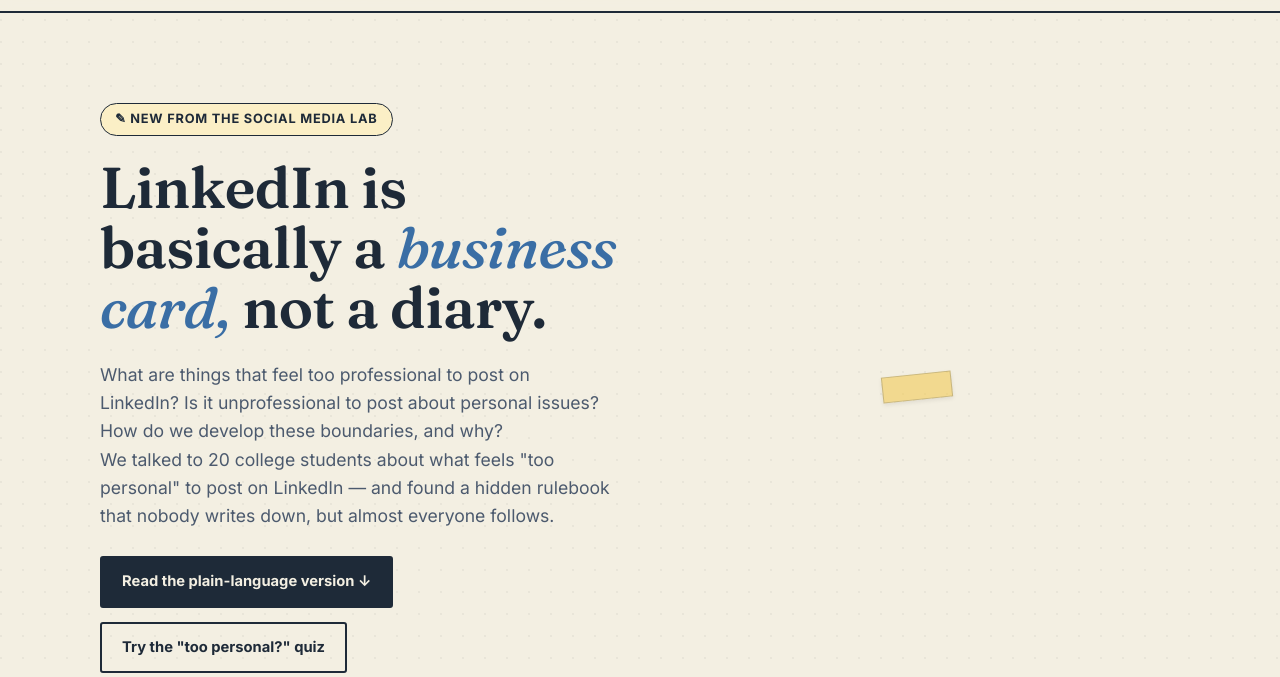
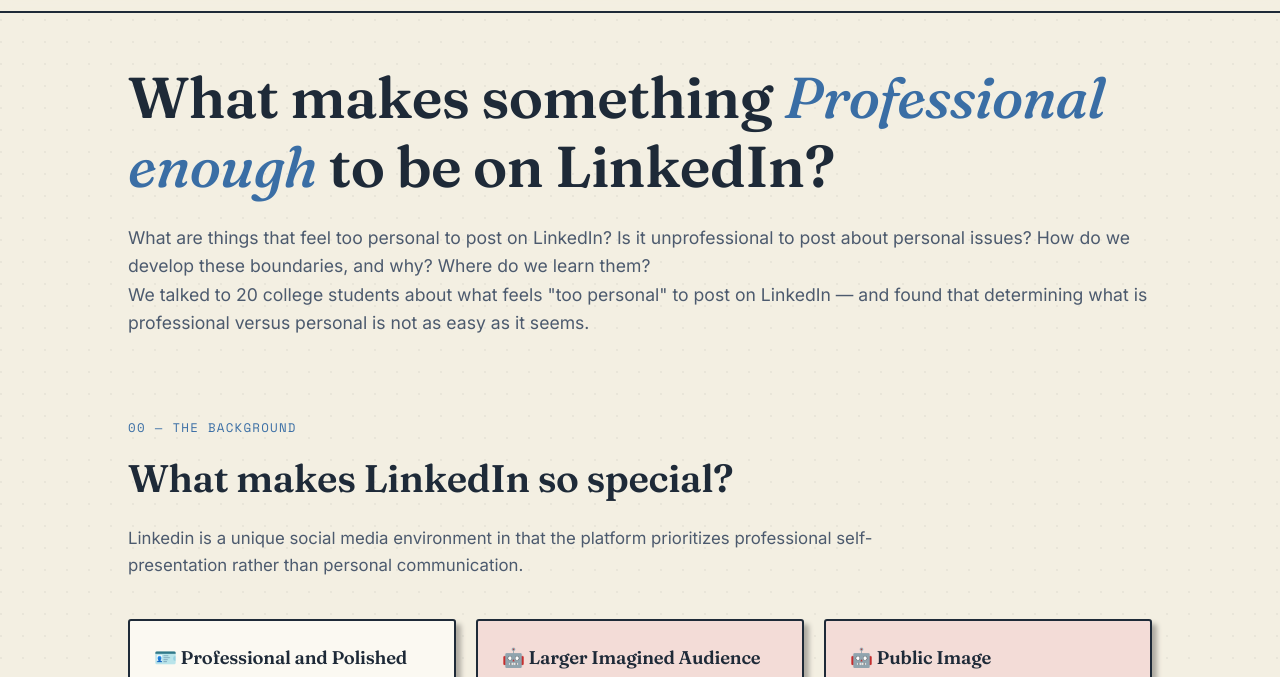
Before and after one commit to haesookim/linkedin-self-disclosure, a plain HTML site: page index.html in a window 1280 px wide. Shown: the part 47-724 px from the top of the page. Drawn offline with nearby package versions, Linux system fonts and the light colour scheme; a web font is replaced by a local one.

Commit message:
Fixed header

```diff
--- a/index.html
+++ b/index.html
@@ -3,7 +3,7 @@
 	<head>
 		<meta charset="UTF-8" />
 		<meta name="viewport" content="width=device-width, initial-scale=1.0" />
-		<title>LinkedIn as a Business Card — Social Media Lab Notes</title>
+		<title>LinkedIn as a Business Card</title>
 		<link rel="preconnect" href="https://fonts.googleapis.com" />
 		<link
 			href="https://fonts.googleapis.com/css2?family=Fraunces:ital,opsz,wght@0,9..144,400;0,9..144,500;0,9..144,600;0,9..144,700;1,9..144,500&family=Inter:wght@400;500;600;700&family=Caveat:wght@500;600;700&family=Oregano&family=Space+Mono:wght@400;700&display=swap"
@@ -44,30 +44,31 @@
 		<!-- ============ HERO ============ -->
 		<header class="hero wrap">
 			<div>
-				<span class="eyebrow">✎ New from the Social Media Lab</span>
-				<h1>LinkedIn is basically a <em>business card,</em> not a diary.</h1>
+				<!-- <span class="eyebrow">✎ New from the Social Media Lab</span> -->
+				<h1>What makes something <em>Professional enough</em> to be on LinkedIn?</h1>
 				<p class="hero-sub">
-					What are things that feel too professional to post on LinkedIn? Is it unprofessional to
-					post about personal issues? How do we develop these boundaries, and why? <br />
+					What are things that feel too personal to post on LinkedIn? Is it unprofessional to post
+					about personal issues? How do we develop these boundaries, and why? Where do we learn
+					them? <br />
 
 					We talked to 20 college students about what feels "too personal" to post on LinkedIn — and
-					found a hidden rulebook that nobody writes down, but almost everyone follows.
+					found that determining what is professional versus personal is not as easy as it seems.
 				</p>
 				<!-- <div class="hero-meta">
 					<div><strong>20</strong>students interviewed</div>
 					<div><strong>45–60min</strong>per conversation</div>
 				</div> -->
-				<div class="cta-row">
+				<!-- <div class="cta-row">
 					<a href="#study" class="btn btn-primary">Read the plain-language version ↓</a>
 					<a href="#tryit" class="btn btn-secondary">Try the "too personal?" quiz</a>
-				</div>
+				</div> -->
 			</div>
 
-			<div class="hero-art">
+			<!-- <div class="hero-art">
 				<div class="bcard-wrap">
 					<div class="tape"></div>
 				</div>
-			</div>
+			</div> -->
 		</header>
 
 		<!-- ============ THE STUDY ============ -->
@@ -292,13 +293,14 @@
 						understanding of what is 'appropriate' or 'professional'. Some participants enjoyed the
 						ability to -->
 					</p>
+				</div>
 
-					<div class="quote-block">
-						<div class="mark">"</div>
-						<p>Every move you make on LinkedIn [...] is a reflection of your professionalism.</p>
-						<cite>— P13</cite>
-					</div>
-
+				<div class="quote-block">
+					<div class="mark">"</div>
+					<p>Every move you make on LinkedIn [...] is a reflection of your professionalism.</p>
+					<cite>— P13</cite>
+				</div>
+				<div class="section-head" style="margin-bottom: 0">
 					<p>
 						This distinction shaped their understanding of what is 'appropriate' or 'professional'.
 						The potential professional consequences of LinkedIn use was more demanding than simply
--- a/style.css
+++ b/style.css
@@ -115,11 +115,12 @@
 
 /* ---------- HERO ---------- */
 .hero {
-	padding: 90px 0 60px;
+	/* padding: 60px; */
 	display: grid;
-	grid-template-columns: 1.1fr 1fr;
+	/* grid-template-columns: 1.1fr 1fr; */
 	gap: 40px;
 	align-items: center;
+	padding-top: 50px;
 }
 @media (max-width: 860px) {
 	.hero {
@@ -143,7 +144,7 @@
 }
 .hero h1 {
 	font-size: clamp(2.4rem, 5vw, 3.6rem);
-	line-height: 1.04;
+	line-height: 1.2;
 }
 em {
 	font-style: italic;
@@ -152,7 +153,7 @@
 .hero-sub {
 	font-size: 1.1rem;
 	color: var(--ink-soft);
-	max-width: 46ch;
+	/* max-width: 80; */
 	margin-top: 18px;
 }
 .hero-meta {
```
